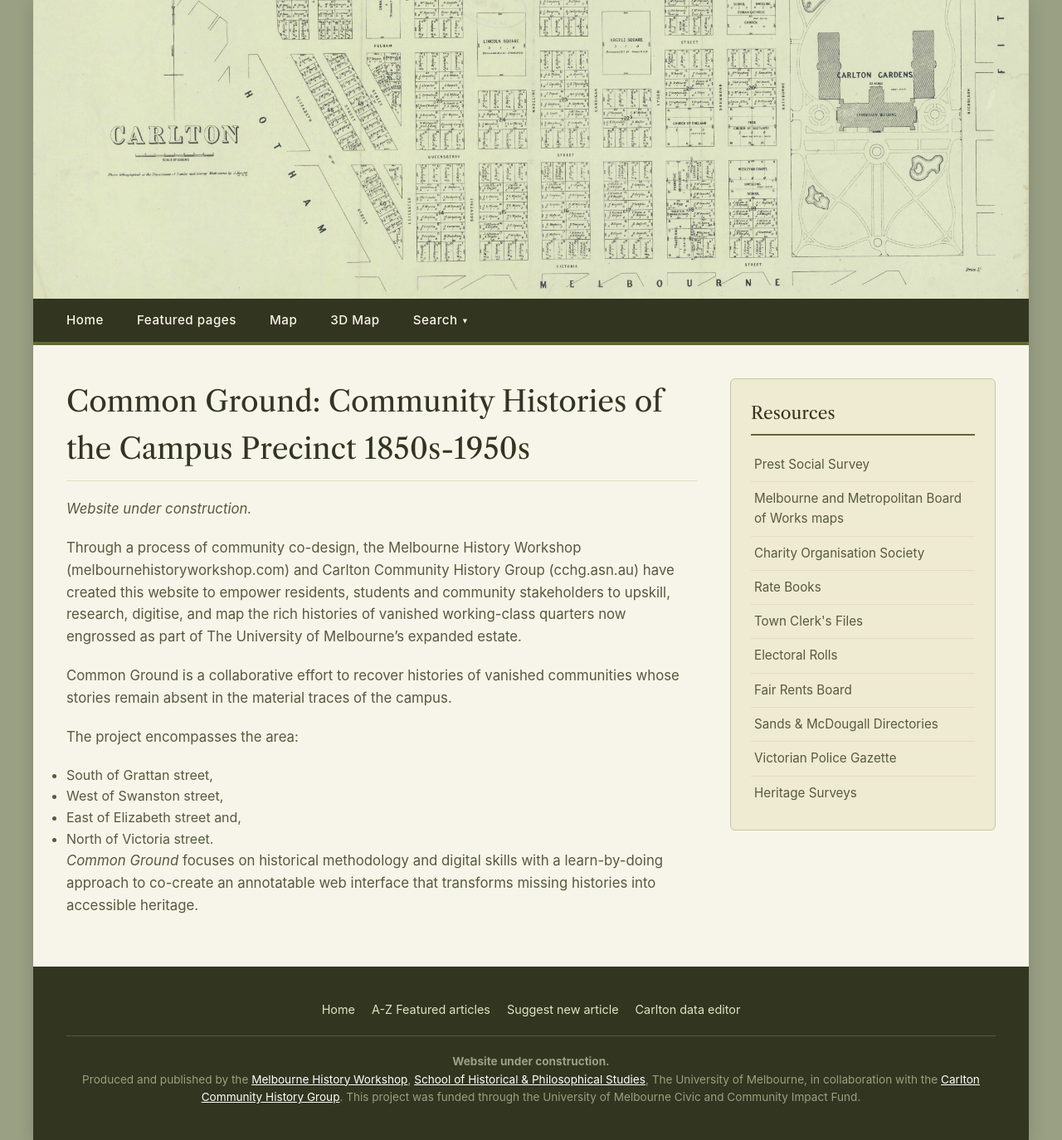
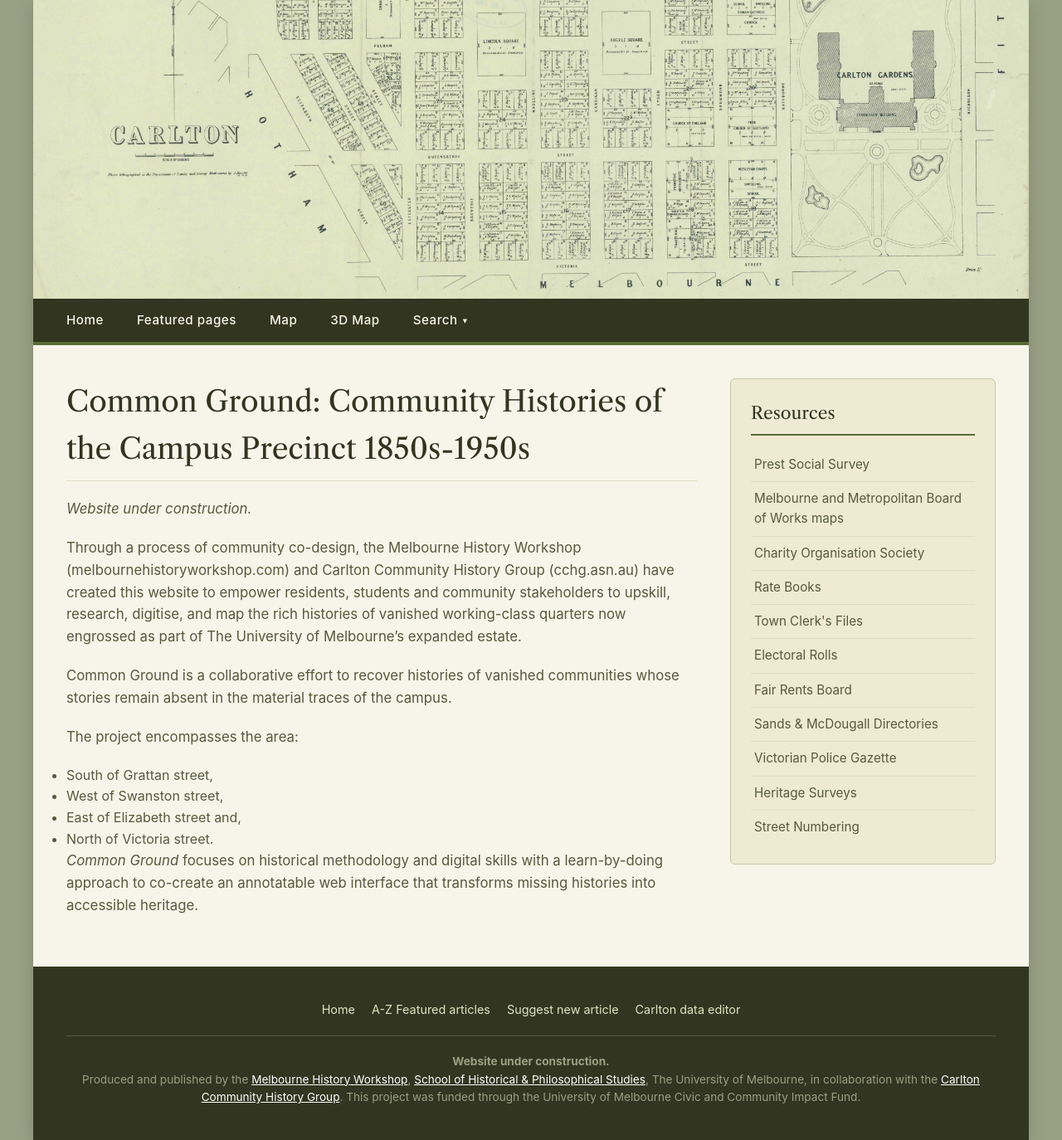
Before and after one commit to notamitchell/order, a Jekyll site: the page built from index.md, in a window 1280 px wide. Shown: the whole page at 83% size. Built offline with Jekyll 4.4.1, drawn with Linux system fonts in a browser that asks for light colours; a script that is not in the unit is left out.

Commit message:
Update default.html

```diff
--- a/_layouts/default.html
+++ b/_layouts/default.html
@@ -109,6 +109,8 @@
                     <li><a href="civic?id=Sands %26 McDougall Directories">Sands & McDougall Directories</a></li>
                     <li><a href="civic?id=Victorian Police Gazette">Victorian Police Gazette</a></li>
                     <li><a href="civic?id=Heritage Surveys">Heritage Surveys</a></li>
+                    <li><a href="civic?id=Street Numbering">Street Numbering</a></li>
+
 
 
 
```
